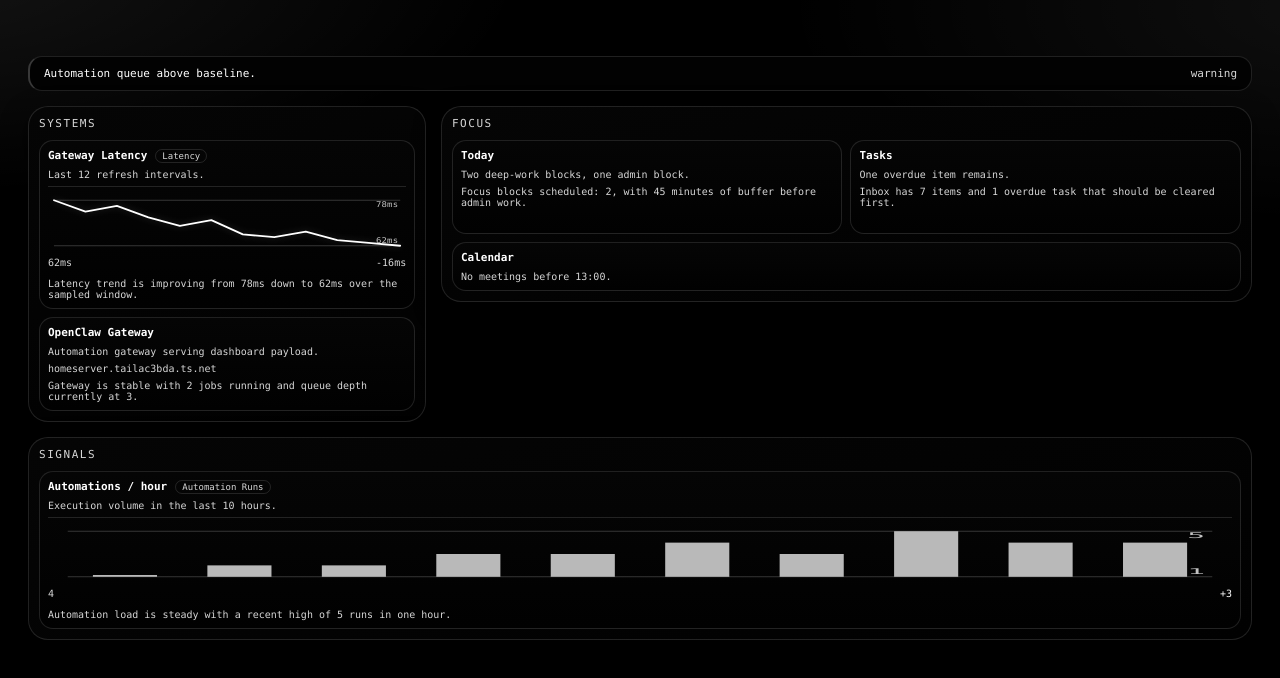
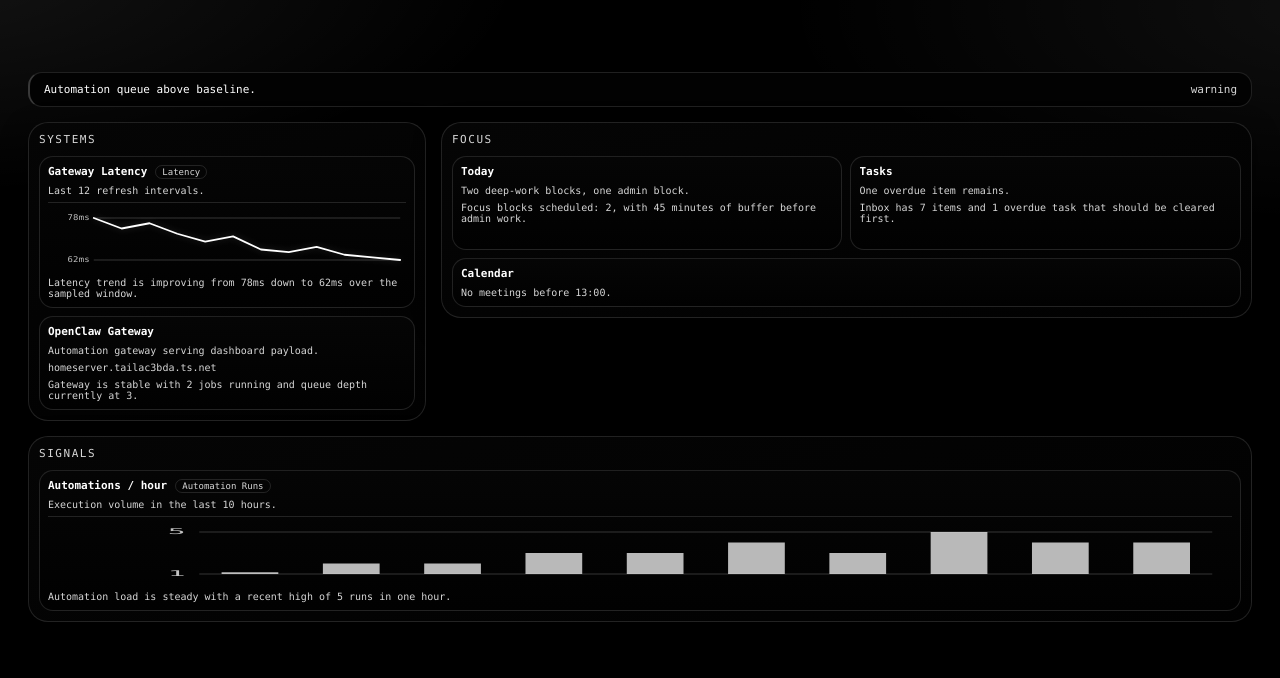
Before and after one commit to jhytabest/plashboard, a plain HTML site: page site/index.html in a window 1280 px wide. Drawn offline with Linux system fonts and the light colour scheme; files whose address does not match are found by name.

Commit message:
Simplify dashboard payload contract and chart rendering

```diff
--- a/data/dashboard.json
+++ b/data/dashboard.json
@@ -8,7 +8,7 @@
     "timezone": "Europe/Berlin",
     "motion": "subtle",
     "gutters": {
-      "top": 56,
+      "top": 72,
       "bottom": 106,
       "side": 28
     }
@@ -17,66 +17,42 @@
     {
       "id": "focus",
       "label": "Focus",
-      "order": 10,
-      "layout": {
-        "span": 6
-      },
       "cards": [
         {
           "id": "today",
           "title": "Today",
           "description": "Two deep-work blocks, one admin block.",
-          "long_description": "Focus blocks scheduled: 2, with 45 minutes of buffer before admin work.",
-          "priority": 10,
-          "layout": {
-            "span": 12
-          }
+          "long_description": "Focus blocks scheduled: 2, with 45 minutes of buffer before admin work."
         },
         {
           "id": "tasks",
           "title": "Tasks",
           "description": "One overdue item remains.",
-          "long_description": "Inbox has 7 items and 1 overdue task that should be cleared first.",
-          "layout": {
-            "span": 6
-          }
+          "long_description": "Inbox has 7 items and 1 overdue task that should be cleared first."
         },
         {
           "id": "calendar",
           "title": "Calendar",
-          "description": "No meetings before 13:00.",
-          "layout": {
-            "span": 6
-          }
+          "description": "No meetings before 13:00."
         }
       ]
     },
     {
       "id": "systems",
       "label": "Systems",
-      "order": 20,
-      "layout": {
-        "span": 6
-      },
       "cards": [
         {
           "id": "openclaw",
           "title": "OpenClaw Gateway",
           "description": "Automation gateway serving dashboard payload.",
           "long_description": "Gateway is stable with 2 jobs running and queue depth currently at 3.",
-          "url": "https://homeserver.tailac3bda.ts.net",
-          "layout": {
-            "span": 12
-          }
+          "url": "https://homeserver.tailac3bda.ts.net"
         },
         {
           "id": "latency",
           "title": "Gateway Latency",
           "description": "Last 12 refresh intervals.",
           "long_description": "Latency trend is improving from 78ms down to 62ms over the sampled window.",
-          "layout": {
-            "span": 12
-          },
           "chart": {
             "kind": "sparkline",
             "label": "Latency",
@@ -102,19 +78,12 @@
     {
       "id": "signals",
       "label": "Signals",
-      "order": 30,
-      "layout": {
-        "span": 4
-      },
       "cards": [
         {
           "id": "automation-hourly",
           "title": "Automations / hour",
           "description": "Execution volume in the last 10 hours.",
           "long_description": "Automation load is steady with a recent high of 5 runs in one hour.",
-          "layout": {
-            "span": 12
-          },
           "chart": {
             "kind": "bars",
             "label": "Automation Runs",
--- a/site/app.js
+++ b/site/app.js
@@ -7,7 +7,7 @@ const DEFAULT_UI = {
   timezone: 'Europe/Berlin',
   motion: 'subtle',
   gutters: {
-    top: 56,
+    top: 72,
     bottom: 106,
     side: 28
   }
@@ -74,14 +74,6 @@ function applyFrameUi(ui) {
   root.setProperty('--gutter-top', `${ui.gutters.top}px`);
   root.setProperty('--gutter-bottom', `${ui.gutters.bottom}px`);
   root.setProperty('--gutter-side', `${ui.gutters.side}px`);
-}
-
-function cardPriority(card) {
-  const fromLayout = asNumber(asObject(card.layout).priority, NaN);
-  const fromCard = asNumber(card.priority, NaN);
-  if (Number.isFinite(fromLayout)) return fromLayout;
-  if (Number.isFinite(fromCard)) return fromCard;
-  return 100;
 }
 
 function compactText(value) {
@@ -205,8 +197,8 @@ function packCards(cards, sectionSpan) {
       item: card,
       span,
       height,
-      importance: card._importance,
-      stableKey: `${card.id || card.title || 'card'}-${index}`
+      importance: 100,
+      stableKey: `card-${String(index).padStart(4, '0')}`
     };
   });
   const rows = buildLayoutRows(entries, (card, nextSpan) => estimateCardHeight(card, nextSpan, sectionSpan));
@@ -243,7 +235,7 @@ function buildSectionLayout(section, cards, sectionSpan) {
     _computedSpan: sectionSpan,
     _estimatedHeight: packed.estimatedHeight,
     _rowCount: packed.rowCount,
-    _importance: cards.reduce((lowest, card) => Math.min(lowest, card._importance), 100)
+    _importance: 100
   };
 }
 
@@ -270,8 +262,8 @@ function packSections(sections) {
     item: section,
     span: section._computedSpan,
     height: section._estimatedHeight,
-    importance: section._importance,
-    stableKey: `${section.id || section.label || 'section'}-${index}`
+    importance: 100,
+    stableKey: `section-${String(index).padStart(4, '0')}`
   }));
   const rows = buildLayoutRows(entries, null);
   return rows.flat().map((entry) => {
@@ -364,21 +356,41 @@ function normalizeChart(chartRaw) {
   };
 }
 
-function formatChartScale(value, unit) {
-  const numberFormat = new Intl.NumberFormat('en-US', { maximumFractionDigits: 1 });
-  return `${numberFormat.format(value)}${unit}`;
+function splitChartUnit(unitRaw) {
+  const unit = typeof unitRaw === 'string' ? unitRaw.trim() : '';
+  if (!unit) return { prefix: '', suffix: '' };
+  if (['$', '€', '£', '¥'].includes(unit)) return { prefix: unit, suffix: '' };
+  return { prefix: '', suffix: unit };
+}
+
+function formatChartValue(value, unitRaw) {
+  const safeValue = asNumber(value, 0);
+  const abs = Math.abs(safeValue);
+  const hasFraction = Math.abs(abs - Math.round(abs)) > 0.0001;
+  const numberFormat = new Intl.NumberFormat('en-US', {
+    minimumFractionDigits: hasFraction ? 1 : 0,
+    maximumFractionDigits: 1
+  });
+  const { prefix, suffix } = splitChartUnit(unitRaw);
+  const sign = safeValue < 0 ? '-' : '';
+  return `${sign}${prefix}${numberFormat.format(abs)}${suffix}`;
 }
 
 function renderSparkline(points, min, max, minLabel, maxLabel) {
   const width = 360;
   const height = 64;
-  const pad = 6;
+  const leftLabelWidth = 44;
+  const rightPad = 6;
+  const topLineY = 8;
+  const bottomLineY = height - 8;
+  const plotStartX = leftLabelWidth + 2;
+  const plotEndX = width - rightPad;
   const span = Math.max(points.length - 1, 1);
   const range = max - min;
-  const toX = (index) => pad + (index / span) * (width - pad * 2);
+  const toX = (index) => plotStartX + (index / span) * (plotEndX - plotStartX);
   const toY = (value) => {
-    if (range <= 0) return height / 2;
-    return height - pad - ((value - min) / range) * (height - pad * 2);
+    if (range <= 0) return (topLineY + bottomLineY) / 2;
+    return bottomLineY - ((value - min) / range) * (bottomLineY - topLineY);
   };
 
   const path = points
@@ -387,10 +399,10 @@ function renderSparkline(points, min, max, minLabel, maxLabel) {
 
   return `
     <svg class="mini-chart" viewBox="0 0 ${width} ${height}" preserveAspectRatio="none" aria-hidden="true">
-      <line class="chart-grid" x1="${pad}" y1="${pad}" x2="${(width - pad).toFixed(2)}" y2="${pad}"></line>
-      <line class="chart-grid" x1="${pad}" y1="${(height - pad).toFixed(2)}" x2="${(width - pad).toFixed(2)}" y2="${(height - pad).toFixed(2)}"></line>
-      <text class="chart-scale-label max" x="${(width - pad - 2).toFixed(2)}" y="${(pad + 1).toFixed(2)}" text-anchor="end" dominant-baseline="hanging">${esc(maxLabel)}</text>
-      <text class="chart-scale-label min" x="${(width - pad - 2).toFixed(2)}" y="${(height - pad - 1).toFixed(2)}" text-anchor="end" dominant-baseline="ideographic">${esc(minLabel)}</text>
+      <text class="chart-scale-label max" x="${(leftLabelWidth - 2).toFixed(2)}" y="${topLineY.toFixed(2)}" text-anchor="end" dominant-baseline="middle">${esc(maxLabel)}</text>
+      <text class="chart-scale-label min" x="${(leftLabelWidth - 2).toFixed(2)}" y="${bottomLineY.toFixed(2)}" text-anchor="end" dominant-baseline="middle">${esc(minLabel)}</text>
+      <line class="chart-grid" x1="${plotStartX.toFixed(2)}" y1="${topLineY.toFixed(2)}" x2="${plotEndX.toFixed(2)}" y2="${topLineY.toFixed(2)}"></line>
+      <line class="chart-grid" x1="${plotStartX.toFixed(2)}" y1="${bottomLineY.toFixed(2)}" x2="${plotEndX.toFixed(2)}" y2="${bottomLineY.toFixed(2)}"></line>
       <path class="chart-line" d="${path}"></path>
     </svg>
   `;
@@ -399,28 +411,33 @@ function renderSparkline(points, min, max, minLabel, maxLabel) {
 function renderBars(points, min, max, minLabel, maxLabel) {
   const width = 360;
   const height = 64;
-  const pad = 6;
+  const leftLabelWidth = 44;
+  const rightPad = 6;
+  const topLineY = 8;
+  const bottomLineY = height - 8;
+  const plotStartX = leftLabelWidth + 2;
+  const plotEndX = width - rightPad;
   const range = max - min;
-  const innerWidth = width - pad * 2;
+  const innerWidth = plotEndX - plotStartX;
   const barSpace = innerWidth / points.length;
   const barWidth = Math.max(2, barSpace * 0.56);
 
   const bars = points
     .map((value, index) => {
       const normalized = range <= 0 ? 0.5 : (value - min) / range;
-      const barHeight = Math.max(2, normalized * (height - pad * 2));
-      const x = pad + index * barSpace + (barSpace - barWidth) / 2;
-      const y = height - pad - barHeight;
+      const barHeight = Math.max(2, normalized * (bottomLineY - topLineY));
+      const x = plotStartX + index * barSpace + (barSpace - barWidth) / 2;
+      const y = bottomLineY - barHeight;
       return `<rect class="chart-bar" x="${x.toFixed(2)}" y="${y.toFixed(2)}" width="${barWidth.toFixed(2)}" height="${barHeight.toFixed(2)}"></rect>`;
     })
     .join('');
 
   return `
     <svg class="mini-chart" viewBox="0 0 ${width} ${height}" preserveAspectRatio="none" aria-hidden="true">
-      <line class="chart-grid" x1="${pad}" y1="${pad}" x2="${(width - pad).toFixed(2)}" y2="${pad}"></line>
-      <line class="chart-grid" x1="${pad}" y1="${(height - pad).toFixed(2)}" x2="${(width - pad).toFixed(2)}" y2="${(height - pad).toFixed(2)}"></line>
-      <text class="chart-scale-label max" x="${(width - pad - 2).toFixed(2)}" y="${(pad + 1).toFixed(2)}" text-anchor="end" dominant-baseline="hanging">${esc(maxLabel)}</text>
-      <text class="chart-scale-label min" x="${(width - pad - 2).toFixed(2)}" y="${(height - pad - 1).toFixed(2)}" text-anchor="end" dominant-baseline="ideographic">${esc(minLabel)}</text>
+      <text class="chart-scale-label max" x="${(leftLabelWidth - 2).toFixed(2)}" y="${topLineY.toFixed(2)}" text-anchor="end" dominant-baseline="middle">${esc(maxLabel)}</text>
+      <text class="chart-scale-label min" x="${(leftLabelWidth - 2).toFixed(2)}" y="${bottomLineY.toFixed(2)}" text-anchor="end" dominant-baseline="middle">${esc(minLabel)}</text>
+      <line class="chart-grid" x1="${plotStartX.toFixed(2)}" y1="${topLineY.toFixed(2)}" x2="${plotEndX.toFixed(2)}" y2="${topLineY.toFixed(2)}"></line>
+      <line class="chart-grid" x1="${plotStartX.toFixed(2)}" y1="${bottomLineY.toFixed(2)}" x2="${plotEndX.toFixed(2)}" y2="${bottomLineY.toFixed(2)}"></line>
       ${bars}
     </svg>
   `;
@@ -429,16 +446,8 @@ function renderBars(points, min, max, minLabel, maxLabel) {
 function renderChart(chart) {
   if (!chart) return '';
 
-  const latest = chart.points[chart.points.length - 1];
-  const first = chart.points[0];
-  const delta = latest - first;
-  const deltaPrefix = delta > 0 ? '+' : '';
-  const deltaClass = delta >= 0 ? 'up' : 'down';
-  const numberFormat = new Intl.NumberFormat('en-US', { maximumFractionDigits: 1 });
-  const latestLabel = `${numberFormat.format(latest)}${chart.unit}`;
-  const deltaLabel = `${deltaPrefix}${numberFormat.format(delta)}${chart.unit}`;
-  const minLabel = `${numberFormat.format(chart.min)}${chart.unit}`;
-  const maxLabel = `${numberFormat.format(chart.max)}${chart.unit}`;
+  const minLabel = formatChartValue(chart.min, chart.unit);
+  const maxLabel = formatChartValue(chart.max, chart.unit);
 
   const chartMarkup = chart.kind === 'bars'
     ? renderBars(chart.points, chart.min, chart.max, minLabel, maxLabel)
@@ -447,10 +456,6 @@ function renderChart(chart) {
   return `
     <div class="chart-wrap chart-${chart.kind}">
       ${chartMarkup}
-      <div class="chart-meta">
-        <span>${esc(latestLabel)}</span>
-        <span class="delta ${deltaClass}">${esc(deltaLabel)}</span>
-      </div>
     </div>
   `;
 }
@@ -486,22 +491,16 @@ function renderCard(card) {
 function renderSections(sections = []) {
   const normalizedSections = sections
     .map((entry) => asObject(entry))
-    .filter((section) => Object.keys(section).length > 0 && !section.hidden)
+    .filter((section) => Object.keys(section).length > 0)
     .map((section) => {
       const cards = (Array.isArray(section.cards) ? section.cards : [])
         .map((card) => asObject(card))
         .filter((card) => Object.keys(card).length > 0)
-        .filter((card) => !card.hidden && card.title)
-        .map((card, index) => ({
+        .filter((card) => card.title)
+        .map((card) => ({
           ...card,
-          _importance: cardPriority(card),
-          _chart: normalizeChart(card.chart),
-          _stable: `${card.id || card.title || 'card'}-${index}`
-        }))
-        .sort((a, b) => {
-          if (a._importance !== b._importance) return a._importance - b._importance;
-          return a._stable.localeCompare(b._stable);
-        });
+          _chart: normalizeChart(card.chart)
+        }));
 
       if (!cards.length) return null;
 
--- a/site/styles.css
+++ b/site/styles.css
@@ -1,6 +1,6 @@
 :root {
   --mono: "SF Mono", "JetBrains Mono", "IBM Plex Mono", "Menlo", "Consolas", monospace;
-  --gutter-top: 56px;
+  --gutter-top: 72px;
   --gutter-bottom: 106px;
   --gutter-side: 28px;
   --frame-max-width: 1420px;
@@ -248,8 +248,7 @@ h1 {
 
 .card-copy,
 .card-meta,
-.card-long-description,
-.chart-meta {
+.card-long-description {
   margin: 0;
   font-size: 10px;
   color: var(--muted);
@@ -295,32 +294,6 @@ h1 {
 
 .chart-bar {
   fill: rgba(255, 255, 255, 0.72);
-}
-
-.chart-meta {
-  display: flex;
-  justify-content: space-between;
-  gap: 8px;
-  min-width: 0;
-}
-
-.chart-meta > span {
-  min-width: 0;
-  overflow: hidden;
-  text-overflow: ellipsis;
-  white-space: nowrap;
-}
-
-.chart-meta .delta {
-  color: var(--white);
-}
-
-.chart-meta .delta.up {
-  text-shadow: 0 0 12px rgba(255, 255, 255, 0.2);
-}
-
-.chart-meta .delta.down {
-  opacity: 0.85;
 }
 
 @media (max-width: 1200px) {
```
Also changed, not shown: data/dashboard.template.json (+5 -36 lines), schema/dashboard.schema.json (+0 -14 lines), skills/plash-dashboard/SKILL.md (+4 -5 lines), README.md, 1 other file.
